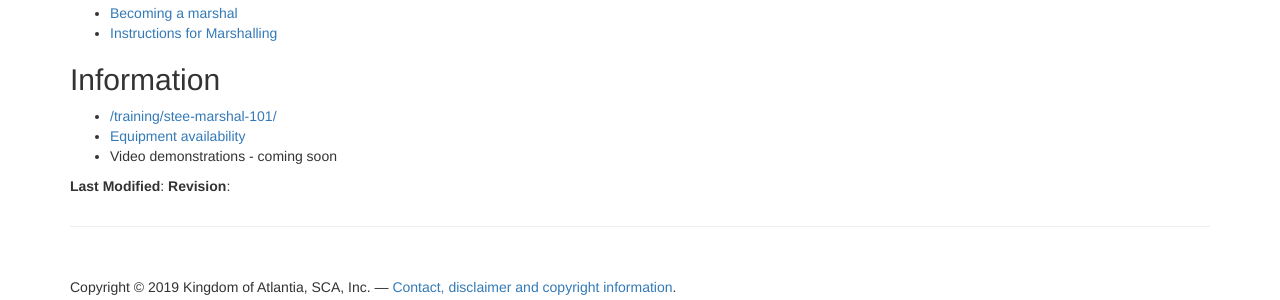
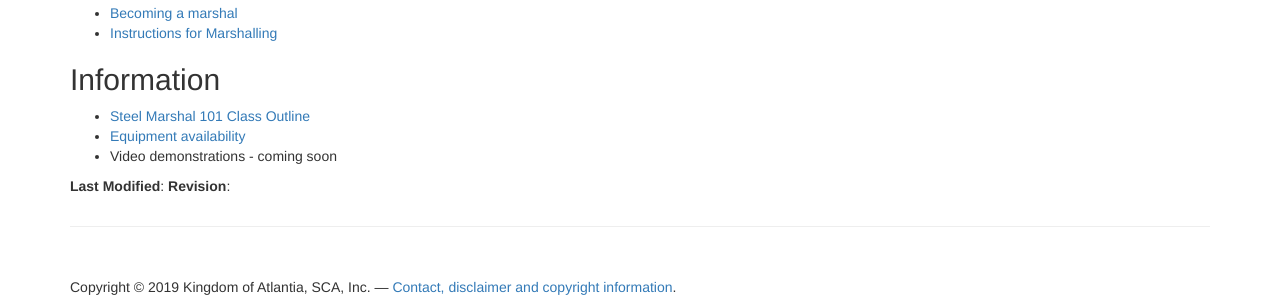
Before and after one commit to academie-de-espee/earl-marshal, a Jekyll site: the page built from steel-combat.md, in a window 1280 px wide. Shown: the part 483-783 px from the top of the page. Built offline with Jekyll 4.4.1, drawn with Linux system fonts in a browser that asks for light colours.

Commit message:
fix link

```diff
--- a/steel-combat.md
+++ b/steel-combat.md
@@ -21,7 +21,7 @@ At events, all equipment or clothing used by participants on the list field must
 * [Instructions for Marshalling](/documents/training/Marshaling_Instructions.pdf)
 
 ## Information
-* [/training/stee-marshal-101/](Steel Marshal 101 Class Outline)
+* [Steel Marshal 101 Class Outline](/training/stee-marshal-101/)
 * [Equipment availability](/steel-combat/vendors)
 * Video demonstrations - coming soon
 
```
